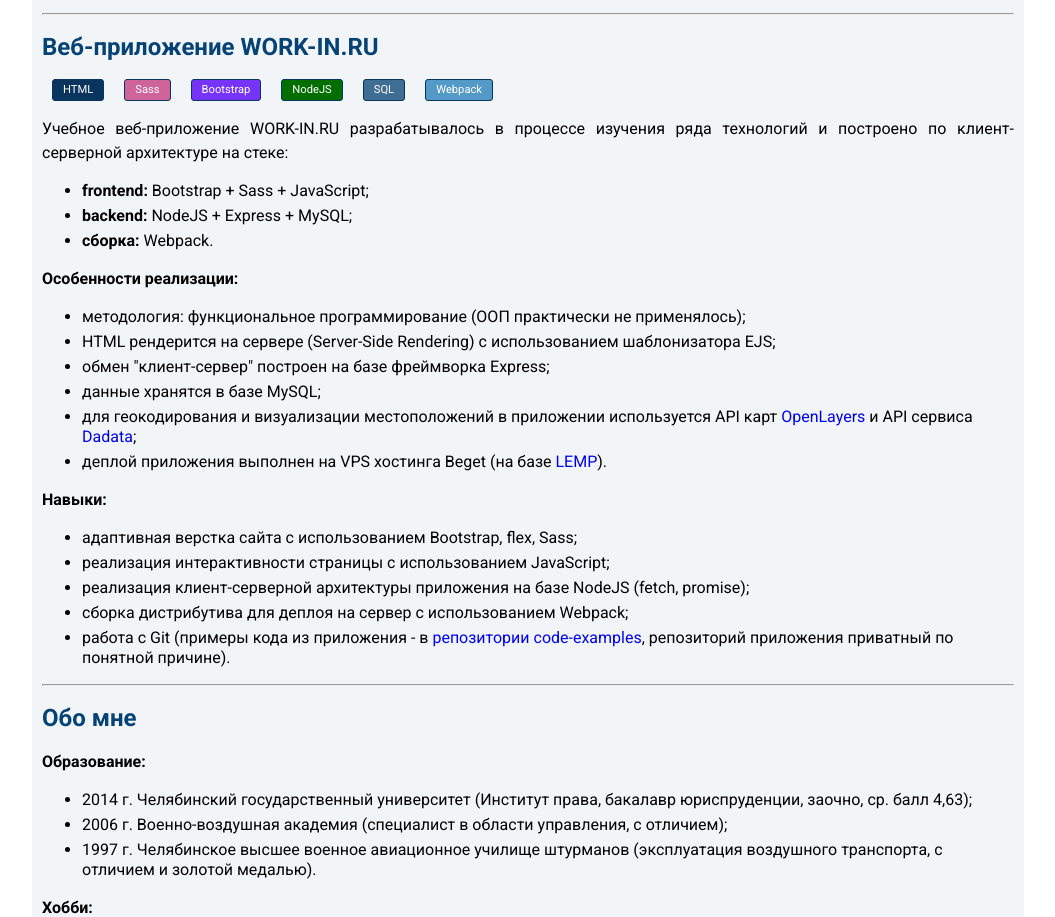
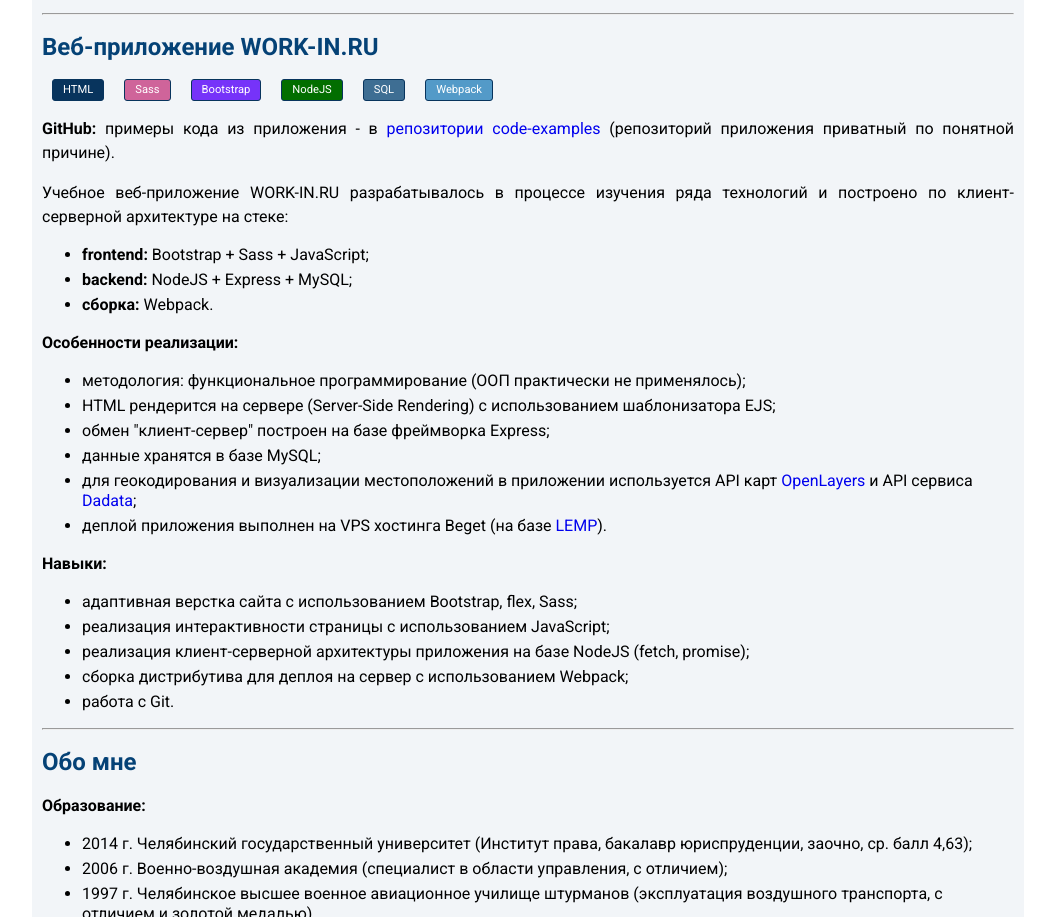
Before and after one commit to NAV0VAN/resume, a plain HTML site: page index.html in a window 1280 px wide. Shown: the part 788-1705 px from the top of the page, without its empty margins (112-1167 px from the left). Drawn offline with Linux system fonts and the light colour scheme.

Commit message:
fix: update index.html

```diff
--- a/index.html
+++ b/index.html
@@ -167,6 +167,12 @@
                                                 </div>
                                           </div>
                                           <div class="work-body__text">
+                                                <p class="work-body__p"><b>GitHub: </b>примеры кода из
+                                                      приложения - в <a
+                                                            href="https://github.com/NAV0VAN/code-examples">репозитории
+                                                            code-examples</a> (репозиторий приложения
+                                                      приватный по понятной причине).
+                                                </p>
                                                 <p class="work-body__p">Учебное веб-приложение WORK-IN.RU
                                                       разрабатывалось в процессе изучения ряда технологий и построено по
                                                       клиент-серверной архитектуре на стеке:
@@ -220,11 +226,7 @@
                                                       <li class="work-body__li"> сборка дистрибутива для деплоя на
                                                             сервер с использованием Webpack;
                                                       </li>
-                                                      <li class="work-body__li"> работа с Git (примеры кода из
-                                                            приложения - в <a
-                                                                  href="https://github.com/NAV0VAN/code-examples">репозитории
-                                                                  code-examples</a>, репозиторий приложения
-                                                            приватный по понятной причине).
+                                                      <li class="work-body__li"> работа с Git.
                                                       </li>
                                                 </ul>
                                                 </p>
```
